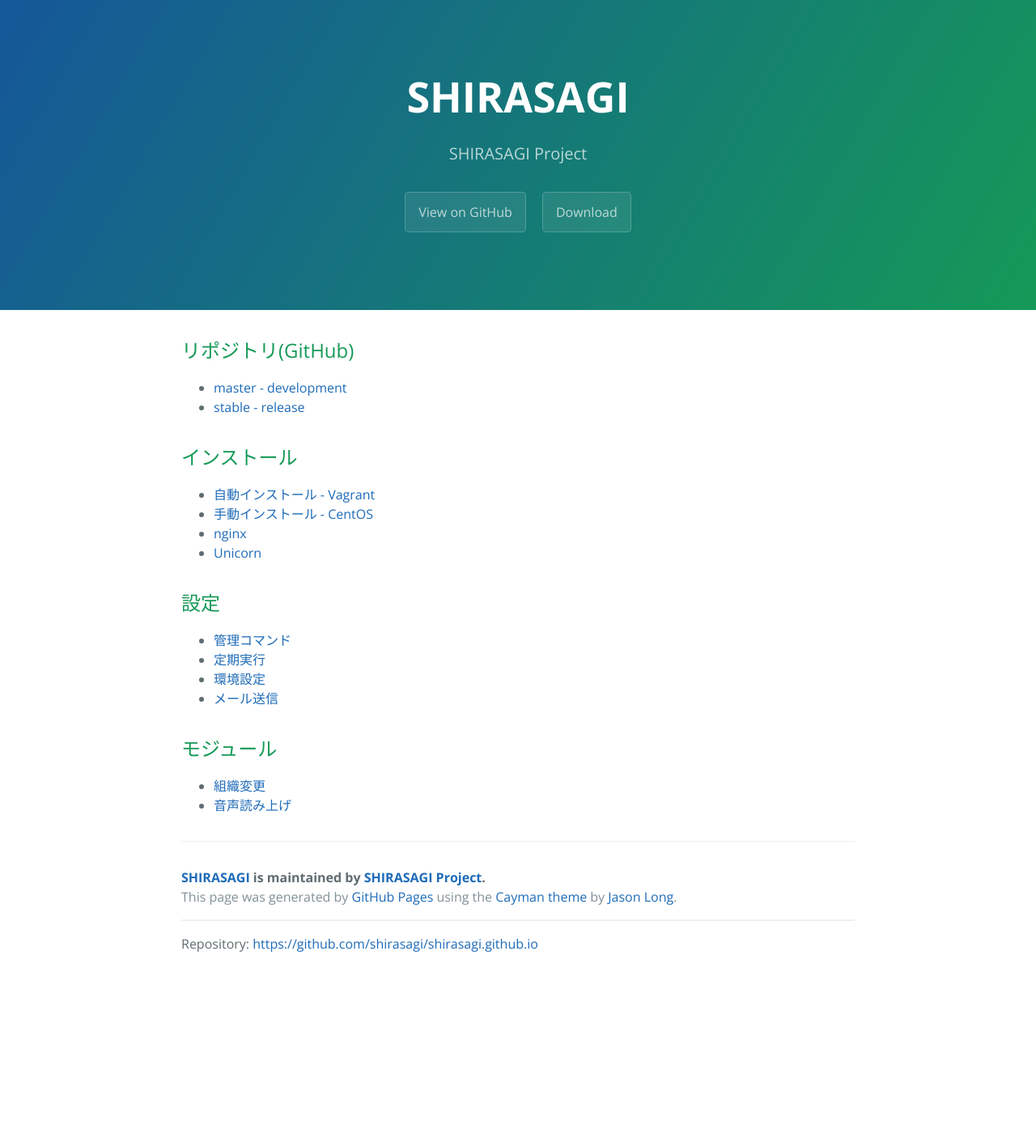
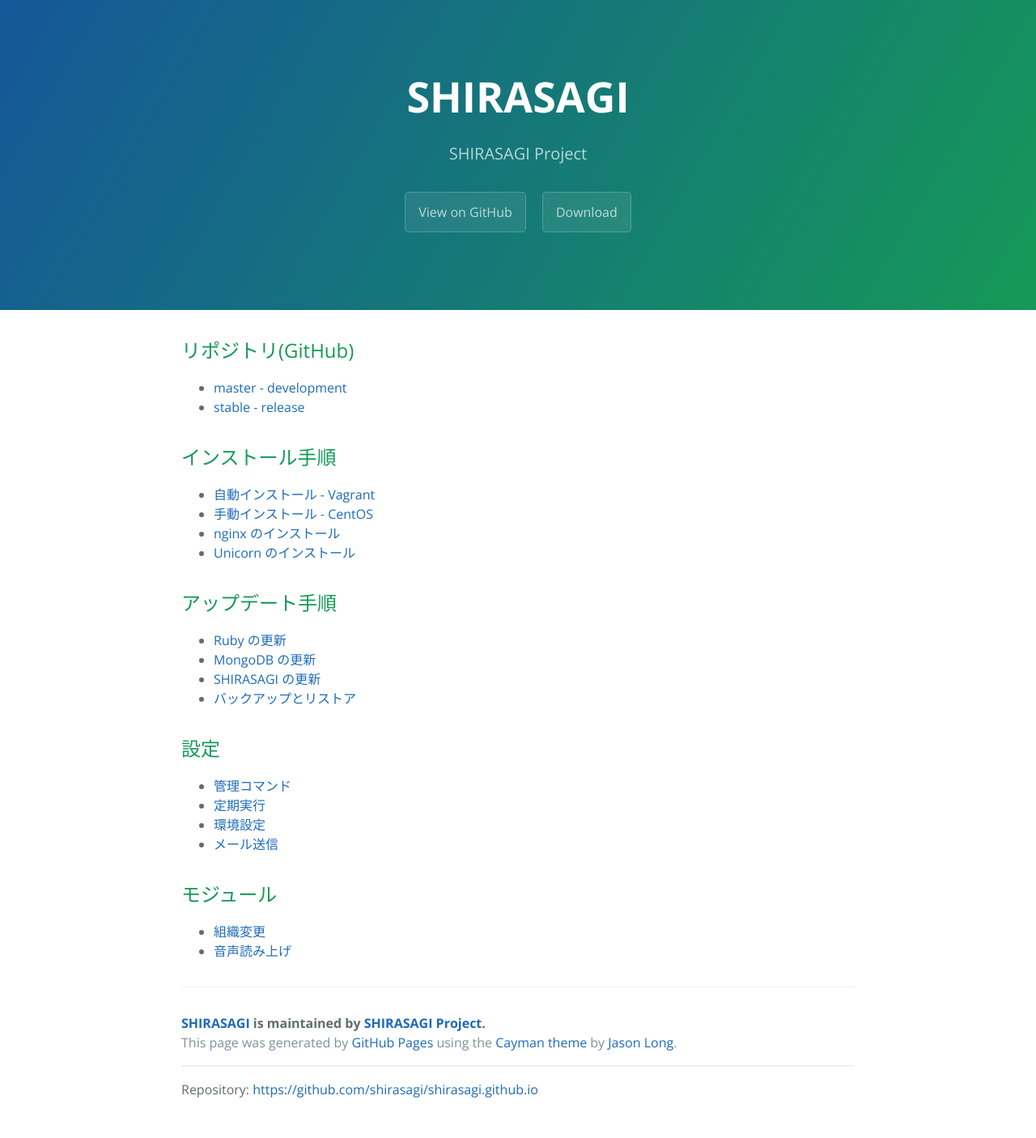
Before and after one commit to shirasagi/shirasagi.github.io, a Jekyll site: the page built from index.md, in a window 1280 px wide. Shown: the whole page at 81% size. Built offline with Jekyll 4.4.1, drawn with Linux system fonts in a browser that asks for light colours; nearby versions of some CDN libraries; Markdown is read by kramdown in place of the engine named in the settings; before the commit the page ends 1226 px from its top, so only the background shows below that.

Commit message:
add updation

```diff
--- a/index.md
+++ b/index.md
@@ -8,12 +8,19 @@
 - [master - development](https://github.com/shirasagi/shirasagi)
 - [stable - release](https://github.com/shirasagi/shirasagi/tree/stable)
 
-## インストール
+## インストール手順
 
 - [自動インストール - Vagrant](installation/vagrant.html)
 - [手動インストール - CentOS](installation/manual.html)
-- [nginx](installation/nginx.html)
-- [Unicorn](installation/unicorn.html)
+- [nginx のインストール](installation/nginx.html)
+- [Unicorn のインストール](installation/unicorn.html)
+
+## アップデート手順
+
+- [Ruby の更新](updation/ruby.html)
+- [MongoDB の更新](updation/mongodb.html)
+- [SHIRASAGI の更新](updation/manual.html)
+- [バックアップとリストア](updation/backup.html)
 
 ## 設定
 
```
Also changed, not shown: installation/nginx.md (+5 -1 lines), installation/unicorn.md (+4 -2 lines), updation/backup.md (added, +34 -0 lines), updation/manual.md (added, +46 -0 lines), updation/mongodb.md (added, +11 -0 lines), updation/ruby.md (added, +13 -0 lines).
